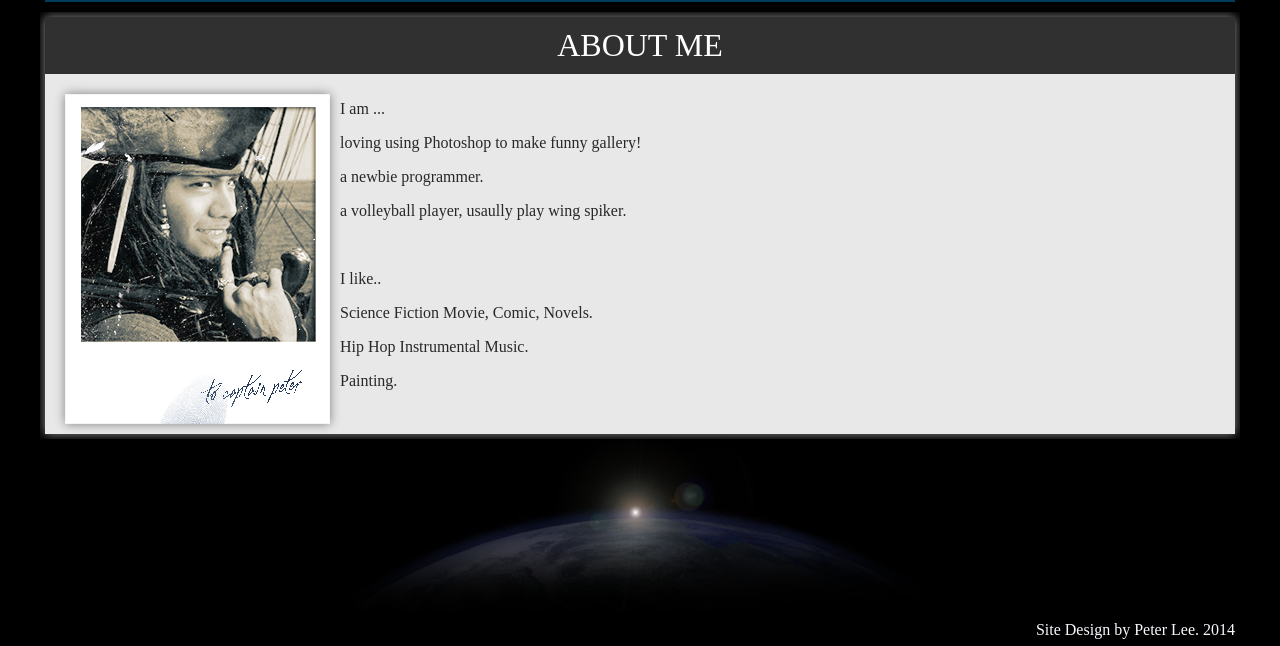
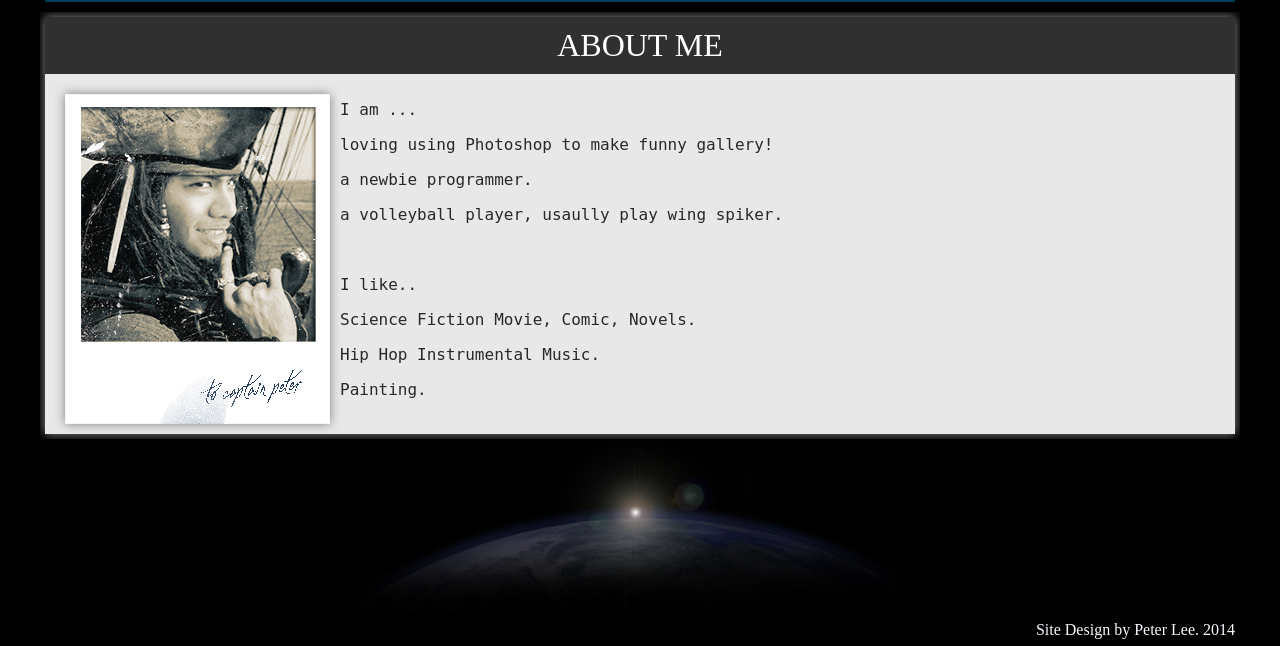
Before and after one commit to xero7689/myDjangoBlog, a Django app: page /about/ in a window 1280 px wide. Shown: the part 154-800 px from the top of the page. Run offline with Django 3.2, Linux system fonts and the light colour scheme; some libraries are stand-ins or nearby versions; some web fonts are replaced.

Commit message:
Change font-family in about.css

```diff
--- a/blog/static/css/about.css
+++ b/blog/static/css/about.css
@@ -42,4 +42,5 @@
 {
     margin: 10px;
     color: #282828 ;
+    font-family: "Microsoft JhengHei", monospace
 }
```
